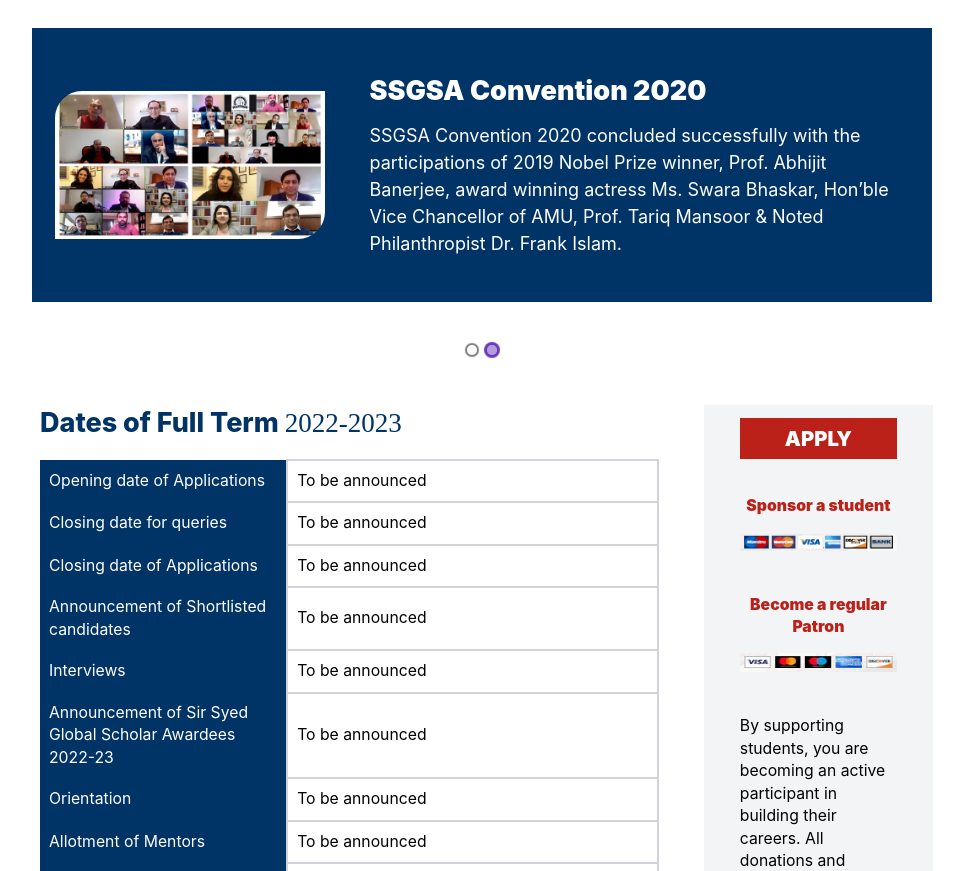
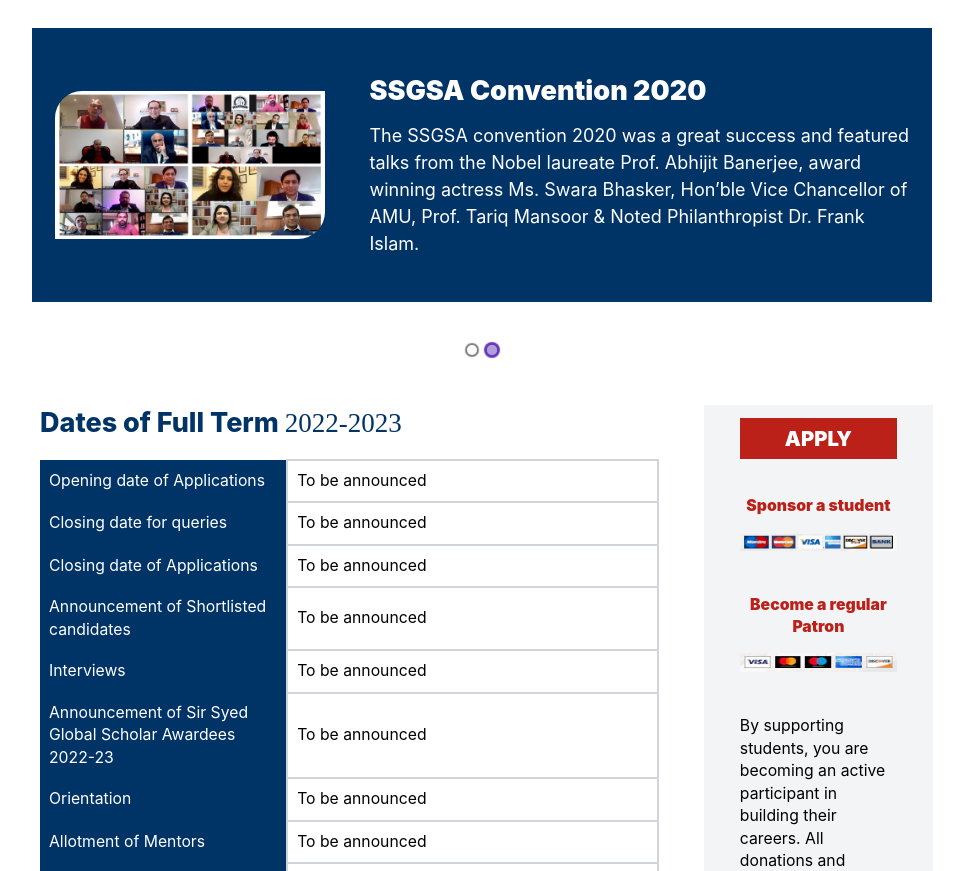
Before and after one commit to ssgsa-us/ssgsa.us, a Next.js app: page / in a window 1280 px wide. Shown: the part 880-1751 px from the top of the page, without its empty margins (158-1121 px from the left). Built offline with nearby package versions, Linux system fonts and the light colour scheme; no server answers.

Commit message:
Update upper carousel data

```diff
--- a/constants/upperCarouselData.js
+++ b/constants/upperCarouselData.js
@@ -2,11 +2,11 @@
   {
     imgSrc: '/Convention_photo5.png',
     imgAlt: 'Convention Photo',
-    heading: ' SSGSA success stories spread around globe',
+    heading: 'SSGSA scholars are spread across the globe',
     width: 475,
     height: 250,
     content:
-      '120 SSGSA scholars joined 110 universities in 22 countries around globe, it was reported during SSGSA Convention 2020',
+      '120  SSGSA scholars are successfully placed in 110 universities in 20 countries till date',
   },
   {
     imgSrc: '/Convention_Collage.png',
@@ -15,6 +15,6 @@
     width: 1000,
     height: 550,
     content:
-      'SSGSA Convention 2020 concluded successfully with the participations of 2019 Nobel Prize winner, Prof. Abhijit Banerjee, award winning actress Ms. Swara Bhaskar, Hon’ble Vice Chancellor of AMU, Prof. Tariq Mansoor & Noted Philanthropist Dr. Frank Islam.',
+      'The SSGSA convention 2020 was a great success and featured talks from the Nobel laureate Prof. Abhijit Banerjee, award winning actress Ms. Swara Bhasker, Hon’ble Vice Chancellor of AMU, Prof. Tariq Mansoor & Noted Philanthropist Dr. Frank Islam.',
   },
 ]
```
